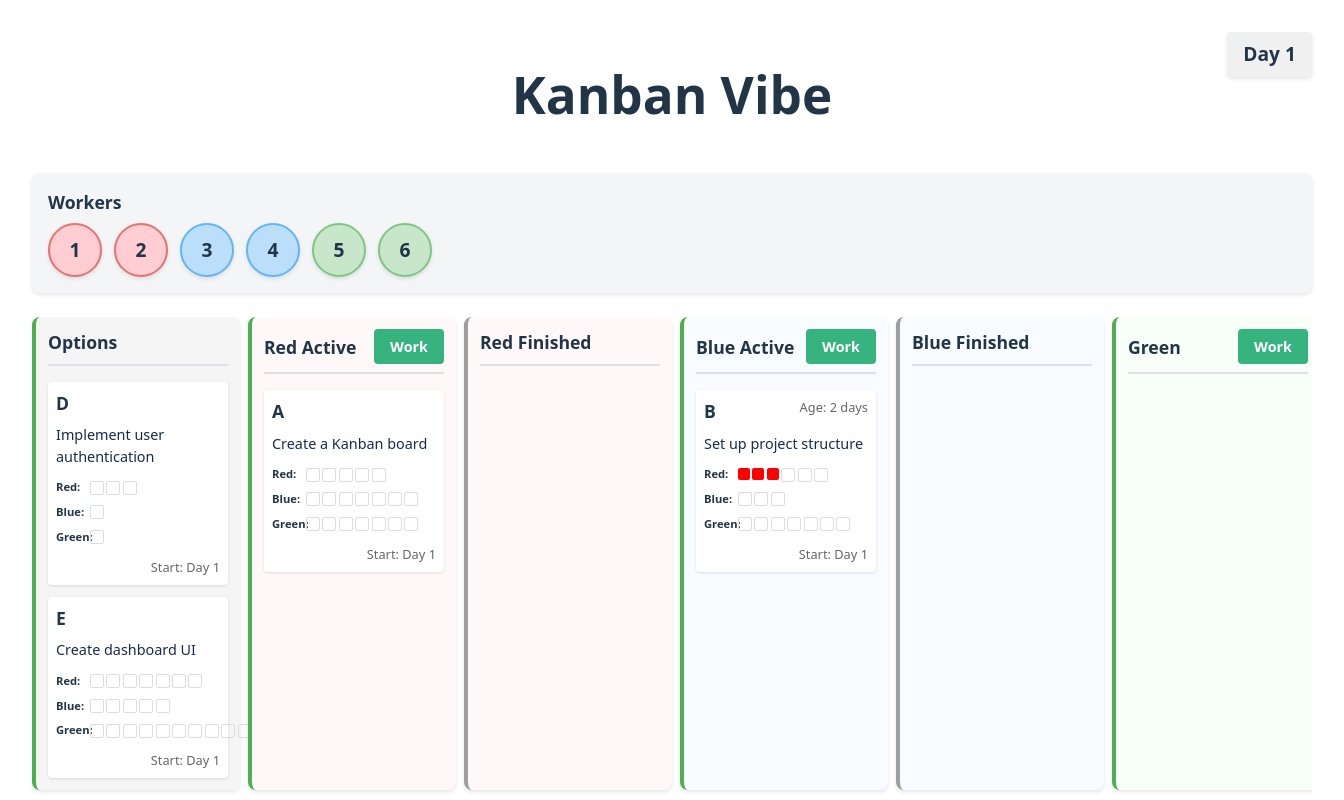
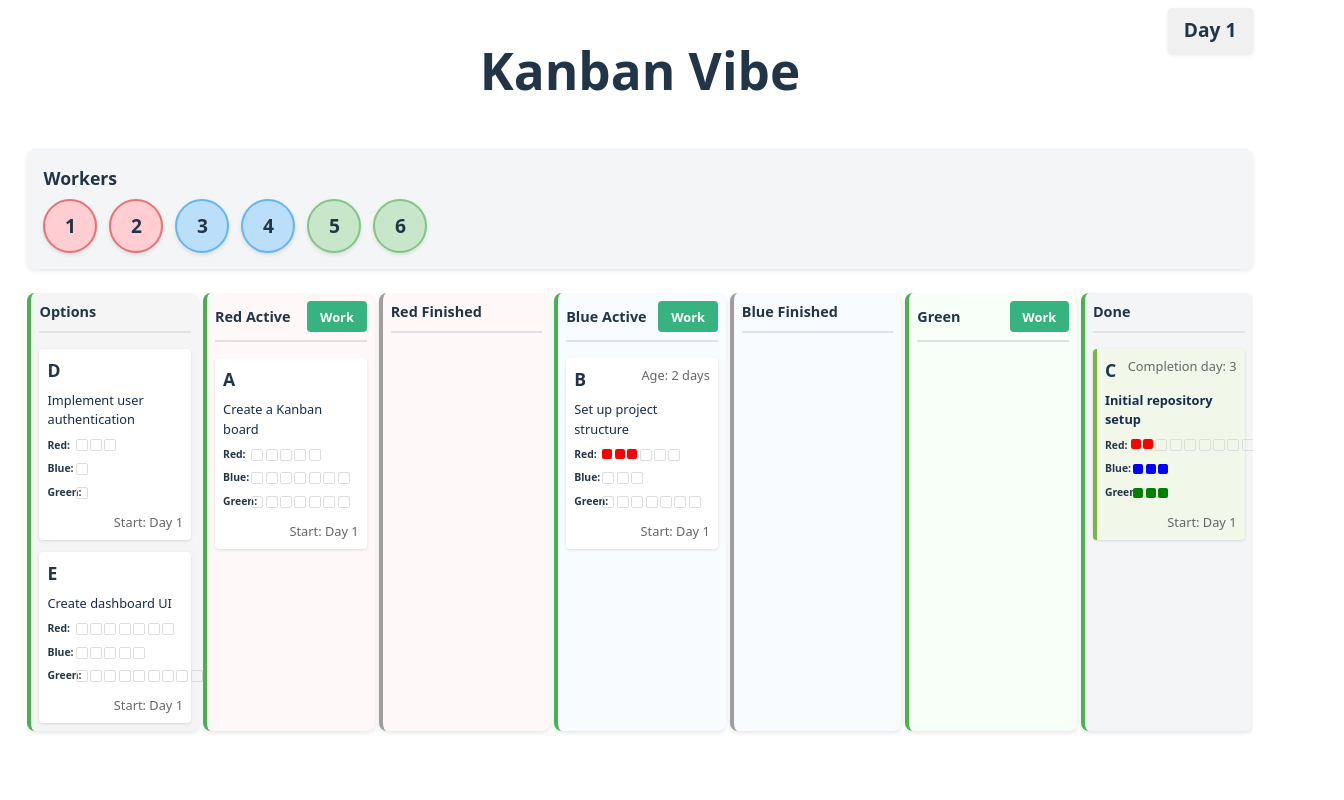
Before and after one commit to npelloux/kanban-vibe, a React (Vite) app: page / in a window 1280 px wide. Shown: the top 800 px of the page, 1344 px wide, since content can reach past the window. Built offline with nearby package versions, Linux system fonts and the light colour scheme.

Commit message:
style(kanban board  design): :ambulance: Removed the slide bar and adjusted board size to fit in a screen

```diff
--- a/src/App.css
+++ b/src/App.css
@@ -1,7 +1,7 @@
 #root {
-  max-width: 1280px;
+  max-width: 100%;
   margin: 0 auto;
-  padding: 2rem;
+  padding: 0.5rem;
 }
 
 .app {
@@ -98,23 +98,24 @@
 .kanban-board {
   display: flex;
   flex-wrap: nowrap;
-  gap: 0.5rem;
+  gap: 0.25rem;
   flex-grow: 1;
-  justify-content: flex-start;
-  overflow-x: auto;
+  justify-content: space-between;
   padding-bottom: 1rem;
+  width: 100%;
+  overflow-x: hidden;
 }
 
 /* Column styles */
 .column {
   background-color: #f4f5f7;
   border-radius: 8px;
-  width: 180px;
+  width: calc(100% / 7 - 0.25rem);
+  min-width: 125px;
   min-height: 300px;
-  padding: 0.75rem;
+  padding: 0.5rem;
   box-shadow: 0 2px 4px rgba(0, 0, 0, 0.1);
   margin-bottom: 1rem;
-  flex-shrink: 0;
 }
 
 .column-options {
@@ -153,7 +154,7 @@
 
 .column h2 {
   margin: 0;
-  font-size: 1.1rem;
+  font-size: 0.9rem;
   font-weight: 600;
 }
 
@@ -206,9 +207,10 @@
 }
 
 .card-content {
-  font-size: 0.9rem;
+  font-size: 0.8rem;
   color: #172b4d;
-  margin-bottom: 0.75rem;
+  margin-bottom: 0.5rem;
+  word-break: break-word;
 }
 
 .card-blocked-label {
@@ -260,10 +262,10 @@
 }
 
 .card-work-items-label {
-  font-size: 0.7rem;
+  font-size: 0.65rem;
   font-weight: bold;
-  margin-right: 0.25rem;
-  width: 30px;
+  margin-right: 0.2rem;
+  width: 25px;
 }
 
 .card-work-items {
@@ -273,8 +275,8 @@
 }
 
 .work-item {
-  width: 12px;
-  height: 12px;
+  width: 10px;
+  height: 10px;
   border: 1px solid #ddd;
   border-radius: 2px;
 }
@@ -318,8 +320,8 @@
 .work-button {
   background-color: #36b37e;
   color: white;
-  font-size: 0.9rem;
-  padding: 0.5rem 1rem;
+  font-size: 0.8rem;
+  padding: 0.4rem 0.8rem;
 }
 
 .work-button:hover {
```
